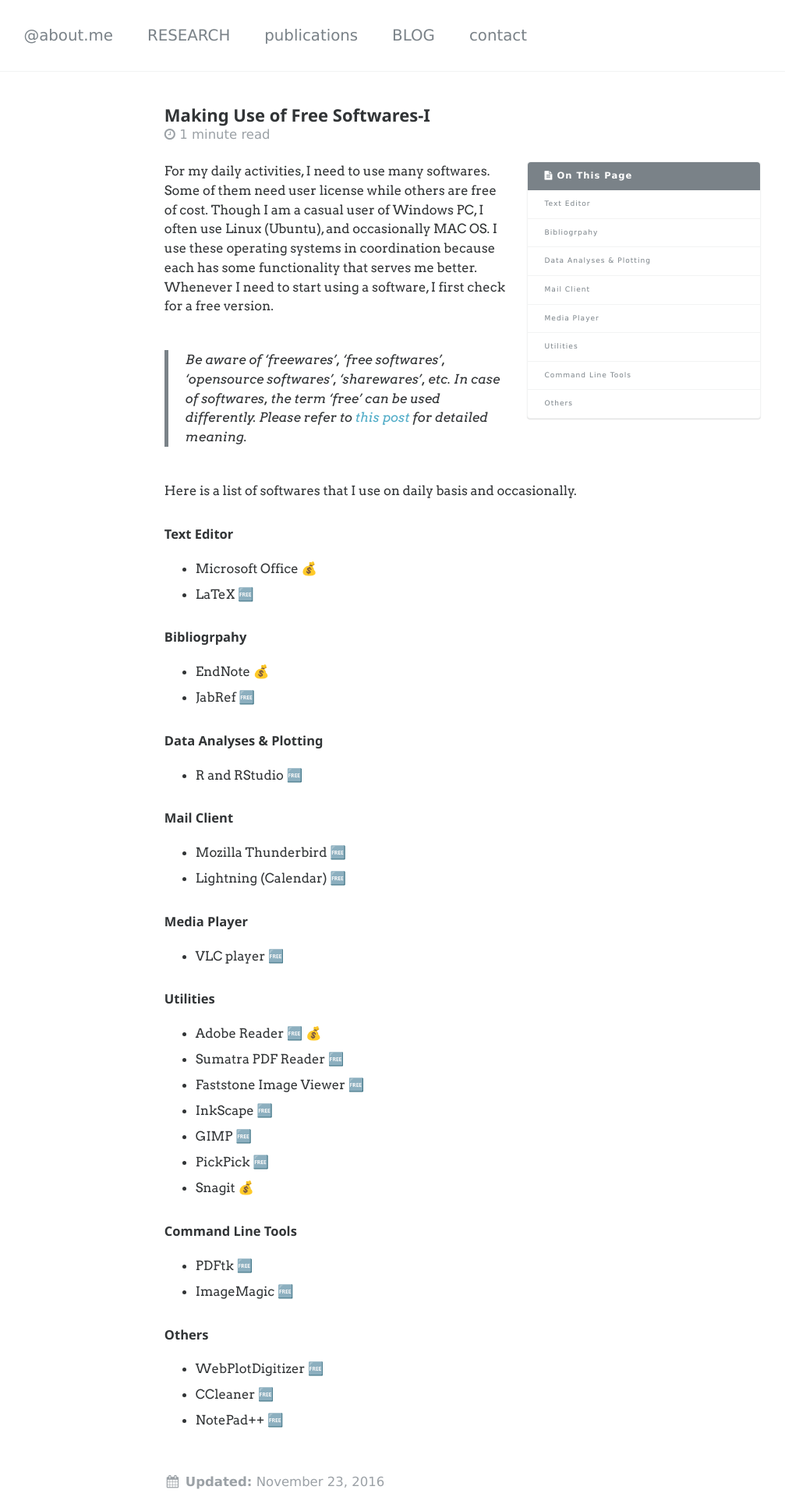
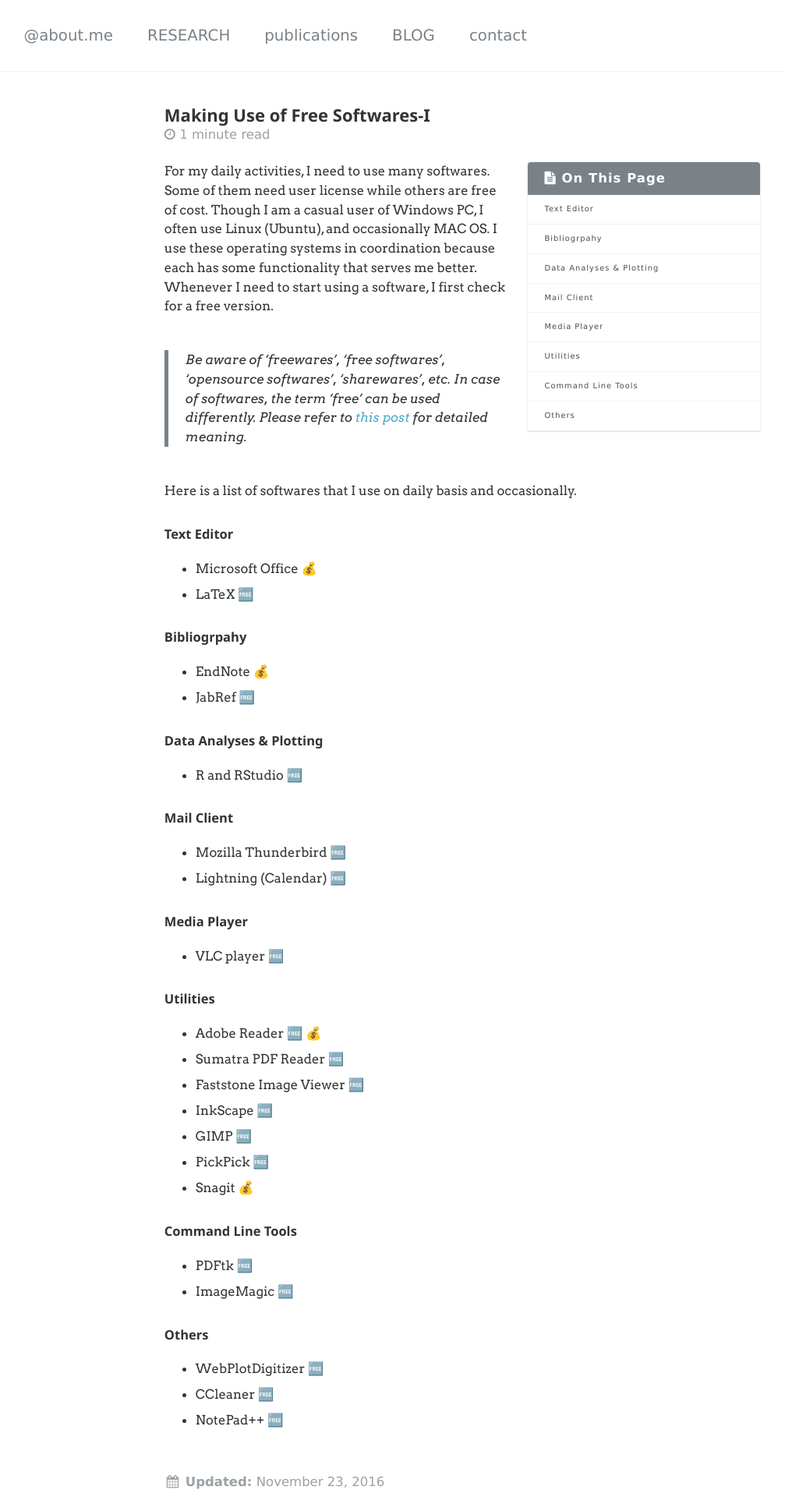
Before and after one commit to mhrashid/mhrashid.github.io, a Jekyll site: the page built from _posts/2016-11-23-softwares-i-use.md, in a window 1280 px wide. Shown: the top 1920 px of the page at 78% size, without its empty margins (73-1080 px from the left). Built offline with Jekyll 4.4.1, drawn with Linux system fonts in a browser that asks for light colours; emoji names are drawn with the system emoji font; some web fonts are replaced; comment, search, counter and statistics services are not loaded.

Commit message:
menu style edited 2

```diff
--- a/_sass/_navigation.scss
+++ b/_sass/_navigation.scss
@@ -372,10 +372,10 @@
 
 .toc {
   font-family: $sans-serif;
-  color: $gray;
+  color: $dark-gray;
   /* text-transform: uppercase;*/
   letter-spacing: 1px;
-  font-size: $type-size-65;
+  font-size: $type-size-6;
   background-color: #fff;
   border: 1px solid $border-color;
   border-radius: $border-radius;
@@ -383,7 +383,7 @@
 
   .nav__title {
     color: #fff;
-    font-size: $type-size-6;
+    font-size: $type-size-5;
     background: $primary-color;
     border-top-left-radius: $border-radius;
     border-top-right-radius: $border-radius;
@@ -400,8 +400,8 @@
   a {
     display: block;
     padding: 0.5rem 1rem;
-    color: $gray;
-    font-size: $type-size-7;
+    color: $dark-gray;
+    font-size: $type-size-6;
     font-weight: normal;
     line-height: 1.5;
     border-bottom: 1px solid $border-color;
```
